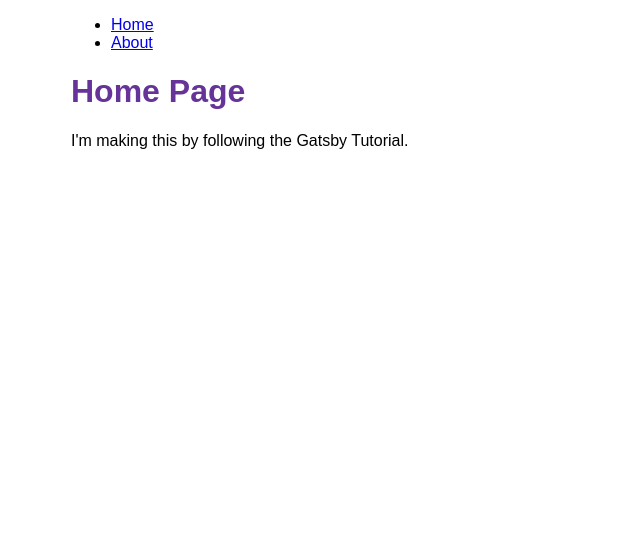
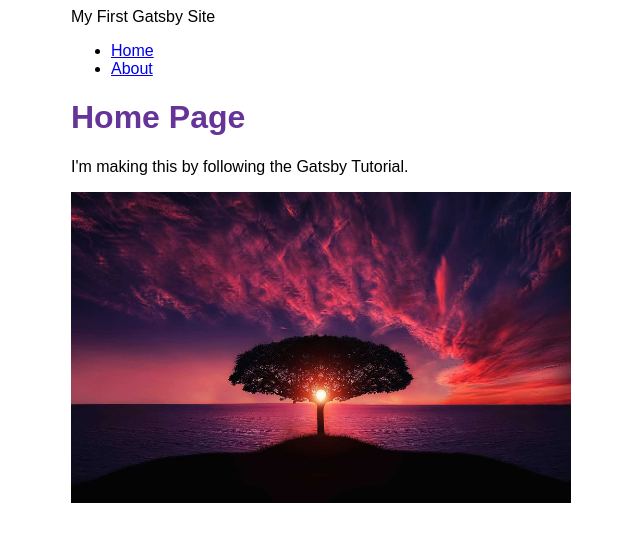
Before and after one commit to Eyhab333/my-gatsby-site, a Gatsby site: page / in a window 1280 px wide. Shown: the whole page, without its empty margins (319-959 px from the left). Built offline with nearby package versions, Linux system fonts and the light colour scheme; Gatsby itself is replaced by a stand-in of ours.

Commit message:
useStaticQuery

```diff
--- a/gatsby-config.js
+++ b/gatsby-config.js
@@ -4,6 +4,7 @@
 module.exports = {
   siteMetadata: {
     siteUrl: `https://www.yourdomain.tld`,
+    title: "My First Gatsby Site",
   },
-  plugins: [],
-}
+  plugins: ["gatsby-plugin-image", "gatsby-plugin-sharp"],
+};
--- a/package.json
+++ b/package.json
@@ -16,6 +16,9 @@
   },
   "dependencies": {
     "gatsby": "^5.2.0",
+    "gatsby-plugin-image": "^3.3.2",
+    "gatsby-plugin-sharp": "^5.3.2",
+    "gatsby-source-filesystem": "^5.3.1",
     "react": "^18.2.0",
     "react-dom": "^18.2.0"
   }
--- a/src/components/layout.js
+++ b/src/components/layout.js
@@ -1,5 +1,5 @@
 import * as React from "react";
-import { Link } from "gatsby";
+import { Link, useStaticQuery, graphql } from 'gatsby'
 import {
   container,
   heading,
@@ -9,8 +9,18 @@ import {
 } from "./layout.module.css";
 
 const Layout = ({ pageTitle, children }) => {
+  const data = useStaticQuery(graphql`
+    query {
+      site {
+        siteMetadata {
+          title
+        }
+      }
+    }
+  `)
   return (
     <div className={container}>
+      <header>{data.site.siteMetadata.title}</header>
       <nav>
         <ul className={navLinks}>
           <li className={navLinkItem}>
--- a/src/pages/index.js
+++ b/src/pages/index.js
@@ -1,12 +1,16 @@
 
 import * as React from 'react'
 import Layout from '../components/layout'
-
+import { StaticImage } from 'gatsby-plugin-image'
 
 const IndexPage = () => {
   return (
     <Layout pageTitle="Home Page">
       <p>I'm making this by following the Gatsby Tutorial.</p>
+      <StaticImage
+        alt="a tree"
+        src="../images/pexels-pixabay-36717.jpg"
+      />
     </Layout>
   )
 }
```
Also changed, not shown: src/images/pexels-pixabay-36717.jpg (added), 3 other files.
